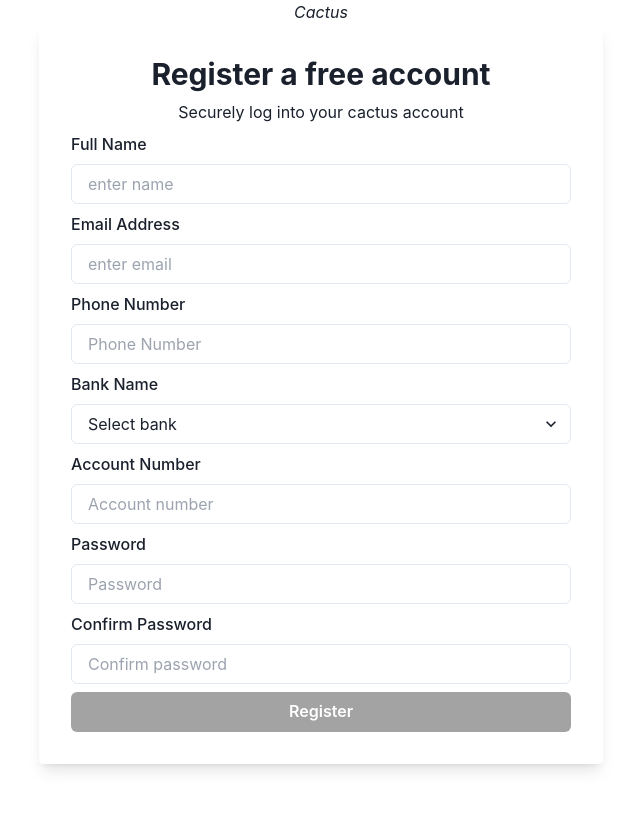
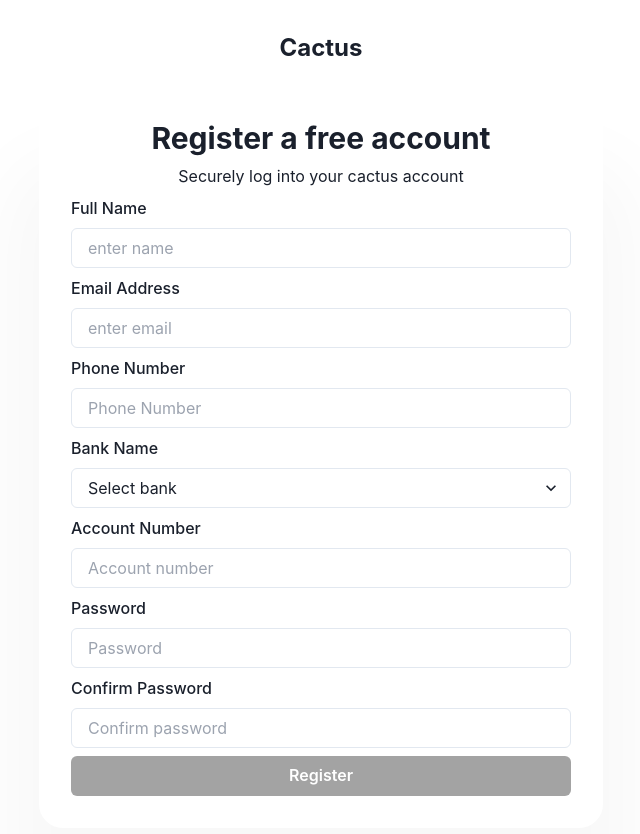
Before and after one commit to Tush-Up/Cactus-Frontend, a React (Create React App) app: page /register in a window 1280 px wide. Shown: the top 834 px of the page, without its empty margins (319-959 px from the left). Before the commit the page ends 800 px from the top, so only its background shows below. Built offline with nearby package versions, Linux system fonts and the light colour scheme.

Commit message:
Minor changes

```diff
--- a/src/pages/Auth.js
+++ b/src/pages/Auth.js
@@ -4,9 +4,12 @@ import Signup from "../components/Signup";
 
 const Auth = () => {
   return (
-    <div className="w-full h-full flex flex-col items-center justify-center">
-      <div className="italic">Cactus</div>
-      <div className="rounded shadow-lg w-auto h-auto p-8">
+    <div
+      className="w-full flex flex-col items-center justify-center py-8"
+      style={{ minHeight: "100vh", height: "auto" }}
+    >
+      <div className="text-2xl font-bold mb-6">Cactus</div>
+      <div className="rounded-3xl shadow-3xl w-auto h-auto p-8">
         {window.location.pathname === "/login" && <Login />}
         {window.location.pathname === "/register" && <Signup />}
       </div>
--- a/tailwind.config.js
+++ b/tailwind.config.js
@@ -1,7 +1,11 @@
 module.exports = {
   content: ["./src/**/*.{js,jsx,ts,tsx}"],
   theme: {
-    extend: {},
+    extend: {
+      boxShadow: {
+        '3xl': '0px 104px 80px 32px rgba(33, 33, 33, 0.03)',
+      }
+    },
   },
   plugins: [],
 };
```
